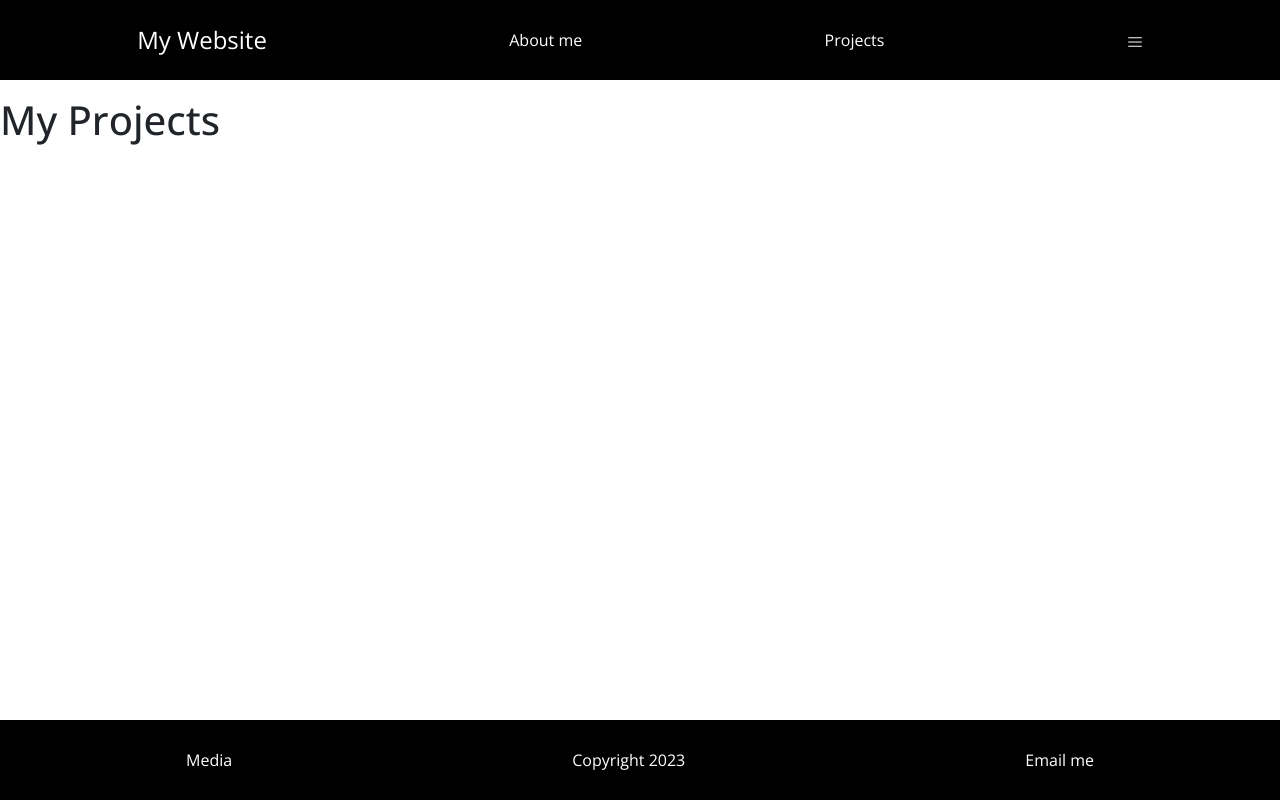
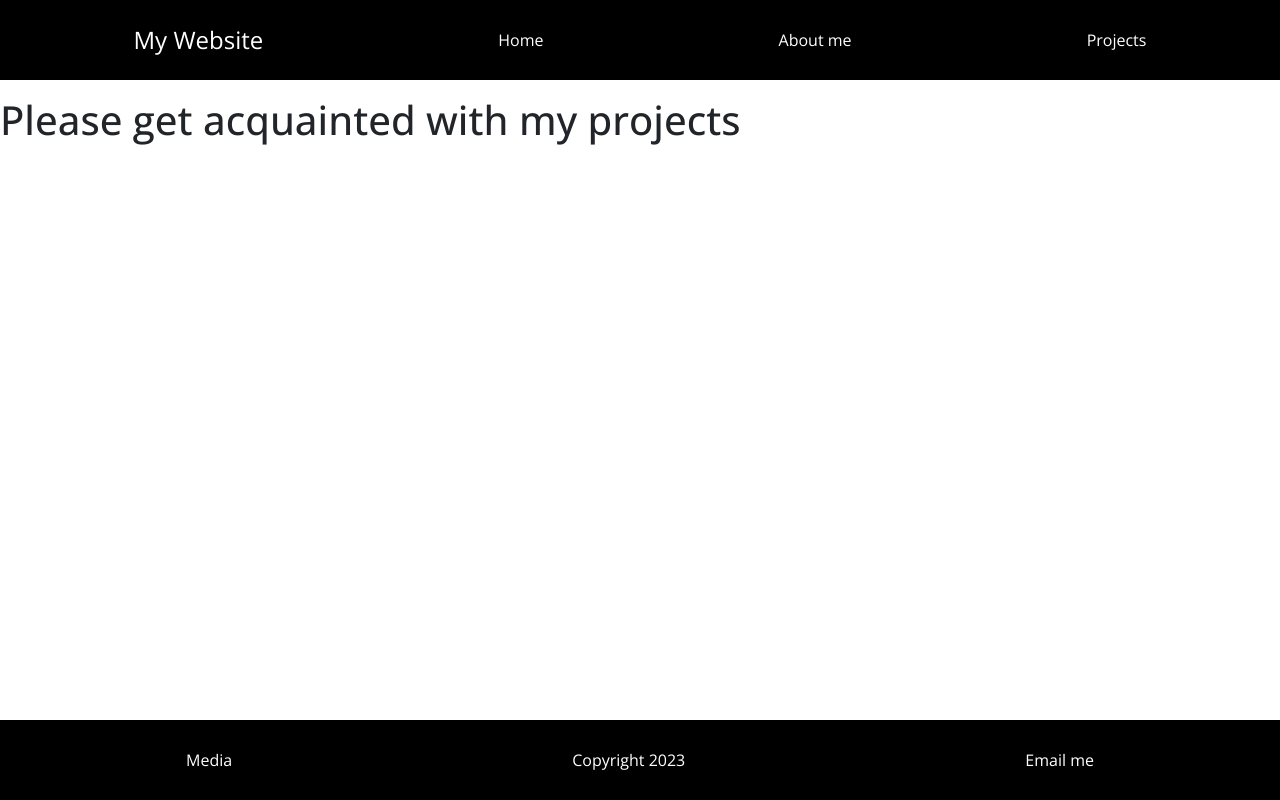
Before and after one commit to Btb82938293/portfolio-website-reactJS, a React (Create React App) app: page /projects in a window 1280 px wide. Built offline with nearby package versions, Linux system fonts and the light colour scheme.

Commit message:
Hamburger changed, visible only on PC

```diff
--- a/src/App.css
+++ b/src/App.css
@@ -28,8 +28,18 @@ main h1 {
 }
 
 .nav-bar-item,
-.drop-down-item {
+.drop-down-item,
+.menu-item,
+.footer-item {
   list-style: none;
+}
+
+.nav-bar-item {
+  display: none;
+}
+
+.menu-item {
+  margin-top: 1em;
 }
 
 .logo {
@@ -38,10 +48,12 @@ main h1 {
 
 .hamburger {
   color: white;
+  display: inline;
 }
 
 .nav-bar-items a,
-.drop-down-menu a {
+.drop-down-menu a,
+.menu-item {
   text-decoration: none;
   color: white;
 }
@@ -71,10 +83,12 @@ main h1 {
 }
 
 .nav-bar-item:hover,
-.drop-down-item:hover {
+.drop-down-item:hover,
+.menu-item:hover {
   border-bottom: 1px solid white;
   transition: .3s;
 }
+
 
 .logo:hover {
   border: none;
@@ -188,7 +202,15 @@ main {
     justify-content: space-around;
   }
 
+  .nav-bar-item {
+    display: inline;
+  }
+
   .logo {
     font-size: 1.5rem;
+    display: inline;
+  }
+  .hamburger {
+    display: none;
   }
 }
--- a/src/App.js
+++ b/src/App.js
@@ -1,10 +1,11 @@
 import './App.css';
 import 'bootstrap/dist/css/bootstrap.min.css'
 import React, {useState, useEffect} from "react"
-import NavBar2 from './components/NavBar';
+import NavBar from './components/NavBar';
 import Home from "./components/Home"
 import Footer from './components/Footer';
 import Projects from './components/Projects/Projects';
+import About from './components/About me/About';
 import {
   BrowserRouter as Router,
   Route,
@@ -14,17 +15,13 @@ import {
 
 function App() {
   return (
-    // <div className="App">
-    //  <NavBar2 />
-    //  <Home />
-    //  <Footer/>
-    // </div>
     <Router>
       <div className="App">
-        <NavBar2 />
+        <NavBar />
         <Routes>
           <Route path="/" element={<Home />} />
           <Route path="/projects" element={<Projects />} />
+          <Route path="/about" element={<About />} />
         </Routes>
         <Footer />
       </div>
--- /dev/null
+++ b/src/components/About me/About.js
@@ -0,0 +1,7 @@
+export default function About() {
+    return(
+        <div className="about">
+            <h1>Here's several facts about me</h1>
+        </div>
+    )
+}
--- a/src/components/Footer.js
+++ b/src/components/Footer.js
@@ -1,9 +1,9 @@
 export default function Footer() {
     return (
       <ul className="nav-bar-items footer">
-        <li className="nav-bar-item"><a href="#">Media</a></li>
-        <li className="nav-bar-item"><a href="#">Copyright 2023</a></li>
-        <li className="nav-bar-item"><a href="#">Email me</a></li>
+        <li className="footer-item"><a href="#">Media</a></li>
+        <li className="footer-item"><a href="#">Copyright 2023</a></li>
+        <li className="footer-item"><a href="#">Email me</a></li>
       </ul>
     )
 }
--- a/src/components/Home.js
+++ b/src/components/Home.js
@@ -1,7 +1,3 @@
-import Container from 'react-bootstrap/Container';
-import Row from 'react-bootstrap/Row';
-import Col from 'react-bootstrap/Col';
-import { FaRegHandPeace } from 'react-icons/fa';
 import Type from './Type';
 
 export default function Home() {
--- a/src/components/NavBar.js
+++ b/src/components/NavBar.js
@@ -9,18 +9,20 @@ export default function NavBar() {
     const handleClick = () => {
       setIsShown(prevIsShown => !prevIsShown)
     }
+    console.log(window.innerWidth)
     return (
       <>
       <ul className="nav-bar-items">
-        <li className="nav-bar-item logo"><Link to="/">My Website</Link></li>
-        <li className="nav-bar-item"><Link to="/projects">About me</Link></li>
+        <li className="logo"><Link to="/">My Website</Link></li>
+        <li className="nav-bar-item"><Link to="/">Home</Link></li>
+        <li className="nav-bar-item"><Link to="/about">About me</Link></li>
         <li className="nav-bar-item"><Link to="/projects">Projects</Link></li>
         <li onClick={handleClick} className="nav-bar-item hamburger">{!isShown ? <RxHamburgerMenu /> : <AiOutlineClose />}</li>
       </ul>
       <ul className={!isShown ? "drop-down-menu" : "drop-down-menu active"}>
-        <li className="drop-down-item"><a href="#">My Website</a></li>
-        <li className="drop-down-item"><a href="#">About me</a></li>
-        <li className="drop-down-item"><a href="#">Projects</a></li>
+        <li className="menu-item"><Link to="/">Home</Link></li>
+        <li className="menu-item"><Link to="/about">About me</Link></li>
+        <li className="menu-item"><Link to="/projects">Projects</Link></li>
       </ul>
       </>
     )
--- a/src/components/Projects/Projects.js
+++ b/src/components/Projects/Projects.js
@@ -1,7 +1,7 @@
 export default function Projects() {
     return (
         <div>
-            <h1>My Projects</h1>
+            <h1>Please get acquainted with my projects</h1>
         </div>
     )
 }
```
